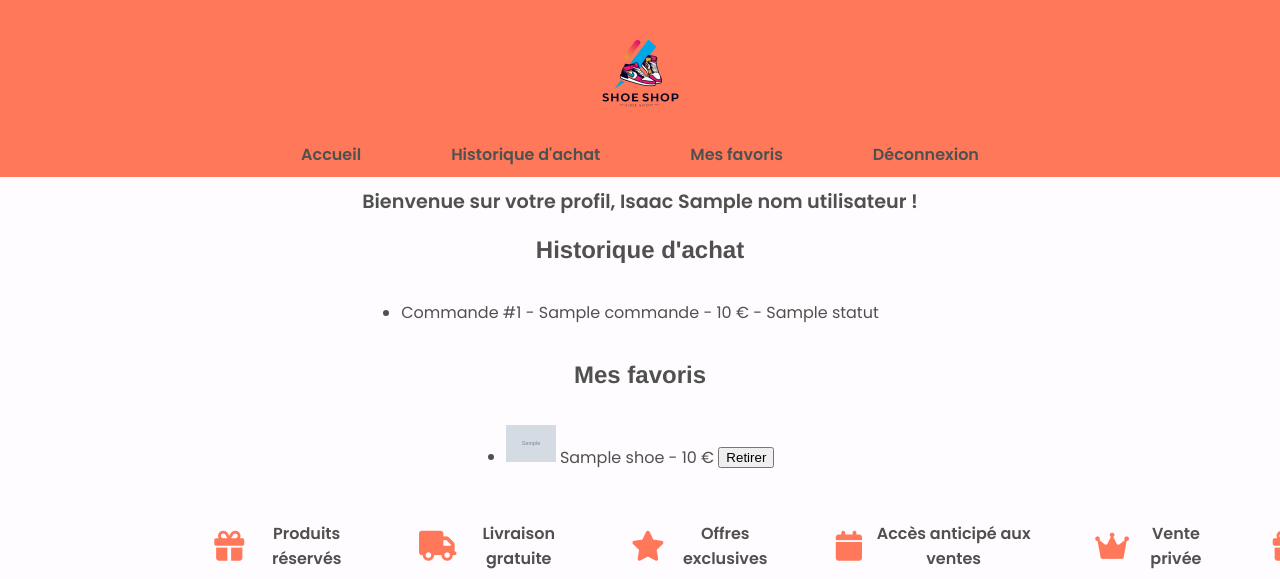
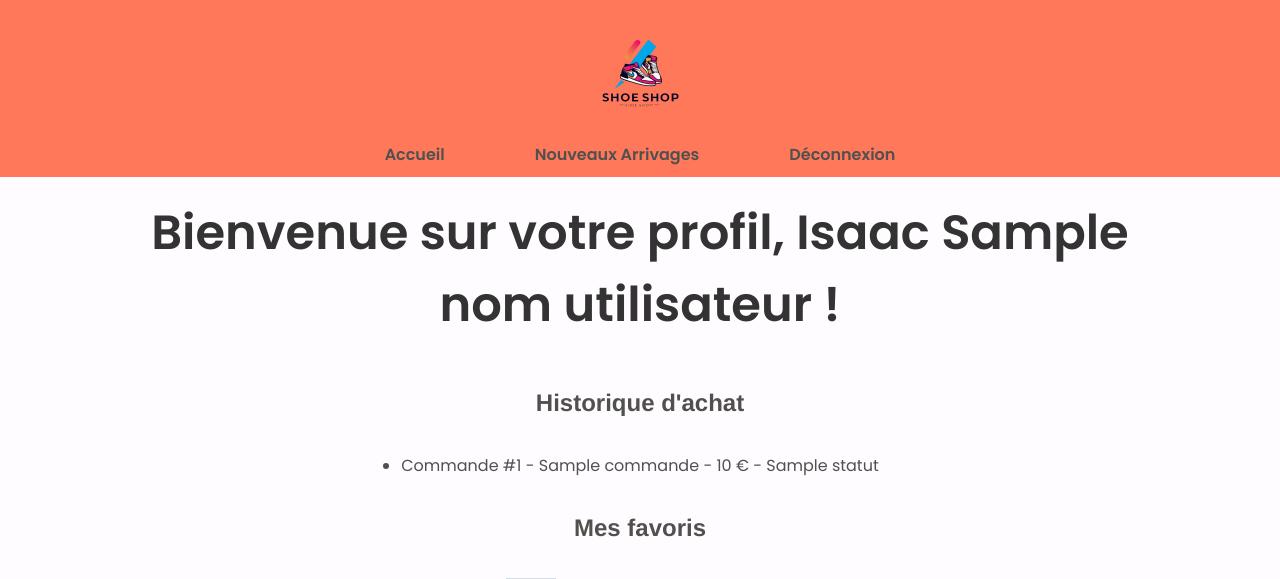
Before and after one commit to Gab-ia/shoe_shop, a PHP site: template pages/front/utilisateur.php in a window 1280 px wide. Shown: the top 579 px of the page. Run offline with PHP 8.4, Linux system fonts and the light colour scheme; the template is opened without the code that fills it: most values are stand-ins (such as "Sample title", 1, 10 or a date in 2020); grey boxes marked "Sample" are stand-in pictures.

Commit message:
Jamais finis ?

```diff
--- a/css/style-utilisateur.css
+++ b/css/style-utilisateur.css
@@ -313,3 +313,11 @@ footer .logo img {
   max-width: 125px;
   /* Logo limité à cette taille */
 }
+
+.welcome-message {
+  font-size: 48px; /* Augmente la taille */
+  font-weight: bold;
+  text-align: center;
+  margin-top: 20px;
+  color: #333; /* Facultatif : couleur du texte */
+}
--- a/pages/front/utilisateur.php
+++ b/pages/front/utilisateur.php
@@ -20,8 +20,7 @@
     <nav class="user_nav">
       <ul>
         <li><a href="/pages/front/accueil.php">Accueil</a></li>
-        <li><a href="#historique">Historique d'achat</a></li>
-        <li><a href="#favoris">Mes favoris</a></li>
+        <li><a href="#nouveauté">Nouveaux Arrivages</a></li>
         <li><a href="/logout.php">Déconnexion</a></li>
       </ul>
     </nav>
@@ -30,7 +29,7 @@
   <section class="user_account_section">
 
     <!-- Message de bienvenue -->
-    <p class="welcome_message">Bienvenue sur votre profil, Isaac <?php echo htmlspecialchars($nom_utilisateur); ?> !</p>
+    <p class="welcome-message">Bienvenue sur votre profil, Isaac <?php echo htmlspecialchars($nom_utilisateur); ?> !</p>
 
     <!-- Section Historique d'achat -->
     <section id="historique" class="user_section">
```
